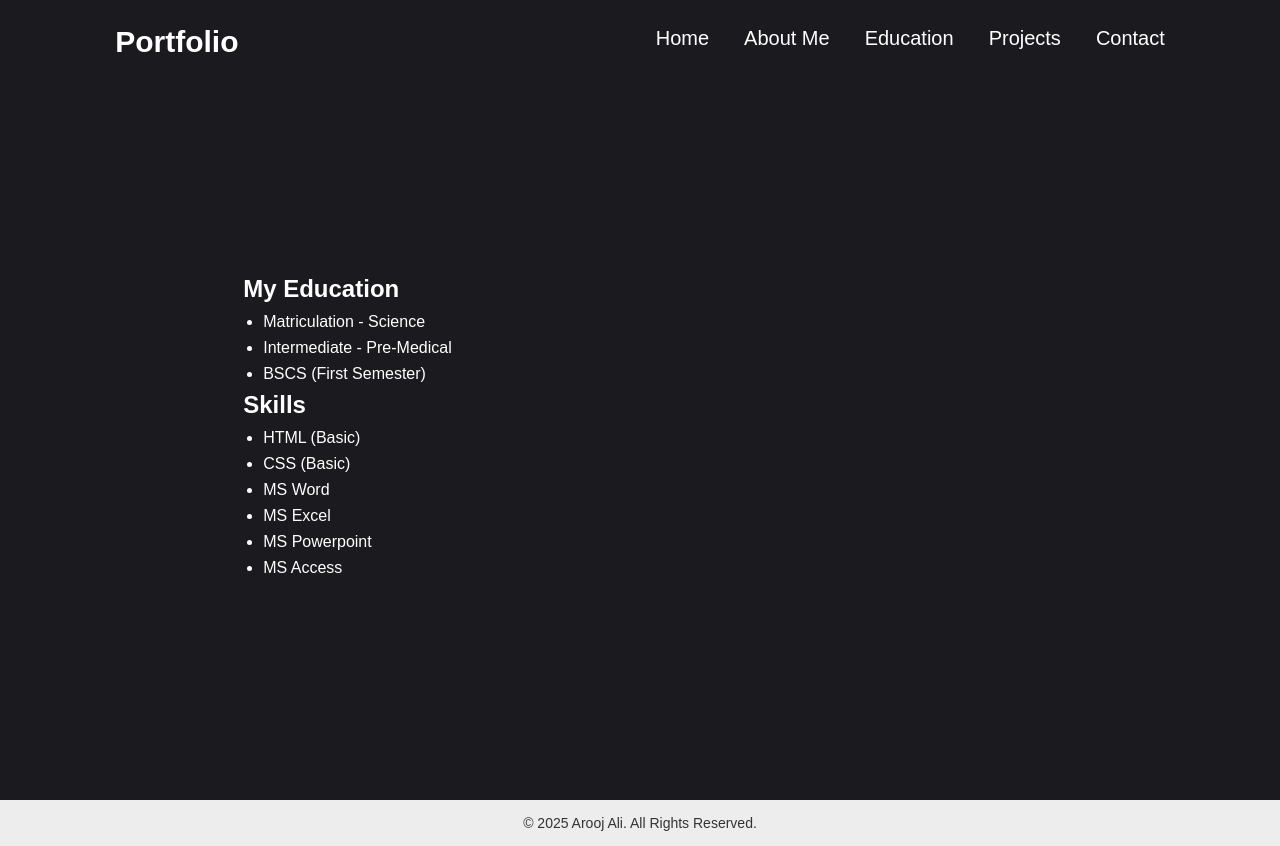
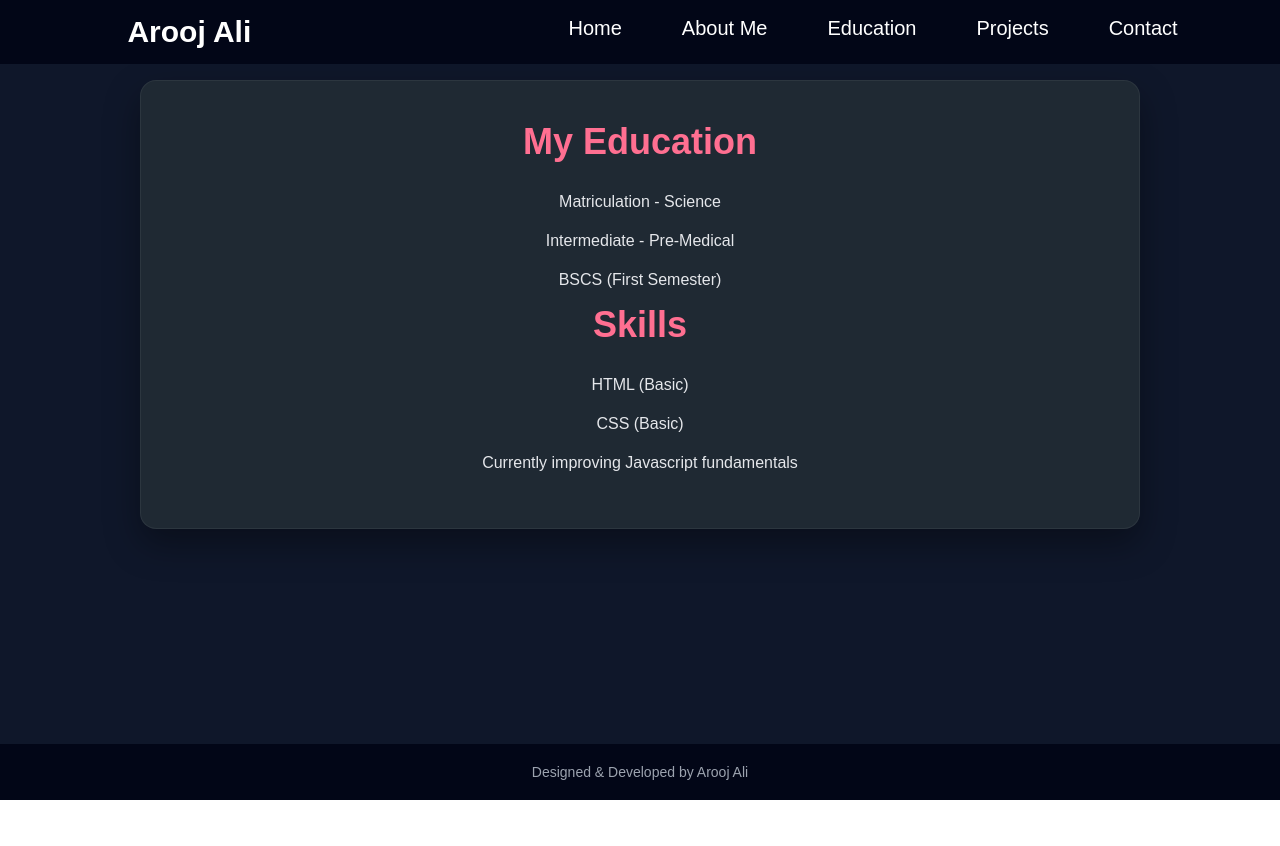
Before and after one commit to alibuttgee2006-a11y/My-Portfolio-, a plain HTML site: page education.html in a window 1280 px wide. After the commit the page ends 800 px from the top, so only its background shows below. Drawn offline with Linux system fonts and the light colour scheme.

Commit message:
CS Portfolio

```diff
--- a/education.html
+++ b/education.html
@@ -8,7 +8,7 @@
 </head>
 <body>
     <nav class="navbar">
-      <a href="a" class="logo">Portfolio</a>
+      <a href="a" class="logo">Arooj Ali</a>
       <ul>
         <li class="active"><a href="index.html">Home</a></li>
         <li><a href="about.html">About Me</a></li>
@@ -25,27 +25,20 @@
       <div class="bar" style="--i:2;"></div>
       <div class="bar" style="--i:1;"></div>
     </div>
-    <section class="home">
-        <div class="home.info">
-    <h1>My Education</h1>
-    <ul>
-        <li>Matriculation - Science</li>
-        <li>Intermediate - Pre-Medical</li>
-        <li>BSCS (First Semester)</li>
-    </ul>
-    <h1>Skills</h1>
-    <ul>
-        <li>HTML (Basic)</li>
-        <li>CSS (Basic)</li>
-        <li>MS Word</li>
-        <li>MS Excel</li>
-        <li>MS Powerpoint</li>
-        <li>MS Access</li>
-    </ul>
-        </div>
+    <main class="content-education">
+    <section class="page-section education-section">
+    <h2>My Education</h2>
+        <p>Matriculation - Science</p>
+        <p>Intermediate - Pre-Medical</p>
+        <p>BSCS (First Semester)</p>
+    <h2>Skills</h2>
+        <p>HTML (Basic)</p>
+        <p>CSS (Basic)</p>
+        <p>Currently improving Javascript fundamentals</p>
     </section>
+    </main>
     <footer>
-        <p>© 2025 Arooj Ali. All Rights Reserved.</p>
+        <p>Designed & Developed by Arooj Ali</p>
     </footer>
 </body>
 </html>
--- a/style.css
+++ b/style.css
@@ -5,26 +5,31 @@
     font-family: Arial, Helvetica, sans-serif;
 }
 body{
-    background-color:;
+    margin: 0;
+    min-height: 100vh;
+    display: flex;
+    flex-direction: column;
 }
 a{
     color: #fff;
     text-decoration: none;
+    margin-left: 25px;
+    font-size: 16px;
 }
 .navbar{
     position: fixed;
     left: 0;
     top: 0;
     width: 100%;
-    padding: 25px 9%;
+    padding: 15px 8%;
     display: flex;
     justify-content: space-between;
     align-items: center;
-    z-index: 100;
-    visibility: hidden;
+    z-index: 1000;
     opacity: 0;
     animation: show-content 1.5s linear forwards;
     animation-delay: 1.2s;
+    background: #020617;
 }
 @keyframes show-content{
     100% {
@@ -109,16 +114,6 @@ a{
 .home-info ul li{
     line-height: 1.8;
 }
-footer{
-    background-color:#ededed;
-    color: #333333;
-    text-align: center;
-    padding: 15px;
-    margin-top: 0.1px;
-}
-footer p{
-    font-size: 14px;
-}
 section{
     width: 80%;
     margin: auto;
@@ -195,7 +190,7 @@ section p{margin-bottom: 10px;}
 .bars-animation .bar{
     width: 100%;
     height: 100%;
-    background-color: #1b1b1f;
+    background-color: #0f172a;
     transform: translateY(-100%);
     animation: show-bars .5s ease-in-out forwards;
     animation-delay: calc(.1s * var(--i));
@@ -205,3 +200,56 @@ section p{margin-bottom: 10px;}
         transform: translateY(0%);
     }
 }
+.page-section{
+    max-width: 1000px;
+    margin: 120px auto;
+    padding: 50px;
+    background: #1f2933;
+    border-radius: 16px;
+    border: 1px solid rgba(255, 255, 255, 0.06);
+    box-shadow: 0 15px 35px rgba(0, 0, 0, 0.35);
+    text-align: center;
+    visibility: hidden;
+    opacity: 0;
+    animation: show-content 1.5s linear forwards;
+    animation-delay: 1.6s;
+    transition: 0.3s ease;
+}
+.page-section:hover{
+    transform: {
+        translateY(-10px)
+    };
+}
+.page-section h2{
+    color: #ff6f91;
+    font-size: 36px;
+    margin-bottom: 25px;
+}
+.page-section p,
+.page-section li{
+    color: #e5e7eb;
+    font-size: 16px;
+    line-height: 1.8;
+}
+.content{
+    flex: 1;
+}
+.content-education{
+    min-height: calc(100vh - 160px);
+}
+footer{
+    background-color: #020617;
+    color: #9ca3af;
+    text-align: center;
+    padding: 20px 0;
+    margin-top: auto;
+}
+footer p{
+    font-size: 14px;
+}
+.education-section{
+    min-height: auto;
+    padding: 40px 50px;
+    margin-top: 80px;
+    margin-bottom: 60px;
+}
```
Also changed, not shown: about.html (+7 -7 lines), contact.html (+6 -6 lines), index.html (+4 -4 lines), project.html (+8 -10 lines).
